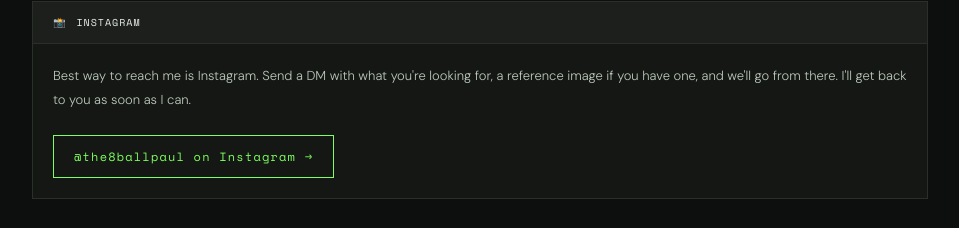
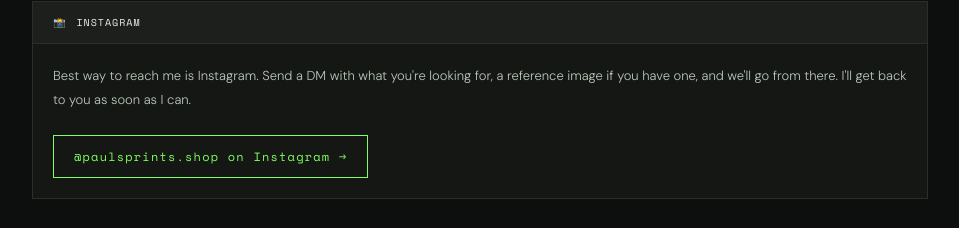
Before and after one commit to The8BallPaul/paulsprints, a plain HTML site: page index.html in a window 1280 px wide. Shown: the part 7728-7956 px from the top of the page, without its empty margins (160-1119 px from the left). Drawn offline with nearby package versions, Linux system fonts and the light colour scheme.

Commit message:
Update index.html
- Fixed Instagram Handle to reflect proper title

```diff
--- a/index.html
+++ b/index.html
@@ -910,7 +910,7 @@
       <div class="info-block-header"><span>📸</span> INSTAGRAM</div>
       <div class="info-block-body">
         Best way to reach me is Instagram. Send a DM with what you're looking for, a reference image if you have one, and we'll go from there. I'll get back to you as soon as I can.<br><br>
-        <a href="https://www.instagram.com/paulsprints.shop?igsh=cG42MXlobW5vMW0x&utm_source=qr" target="_blank" style="display: inline-block; font-family: 'Space Mono', monospace; font-size: 12px; color: var(--accent); border: 1px solid var(--accent); padding: 10px 20px; text-decoration: none; letter-spacing: 0.1em; transition: background 0.15s;" onmouseover="this.style.background='rgba(127,255,95,0.08)'" onmouseout="this.style.background='none'">@the8ballpaul on Instagram →</a>
+        <a href="https://www.instagram.com/paulsprints.shop?igsh=cG42MXlobW5vMW0x&utm_source=qr" target="_blank" style="display: inline-block; font-family: 'Space Mono', monospace; font-size: 12px; color: var(--accent); border: 1px solid var(--accent); padding: 10px 20px; text-decoration: none; letter-spacing: 0.1em; transition: background 0.15s;" onmouseover="this.style.background='rgba(127,255,95,0.08)'" onmouseout="this.style.background='none'">@paulsprints.shop on Instagram →</a>
       </div>
     </div>
   </div>
```
